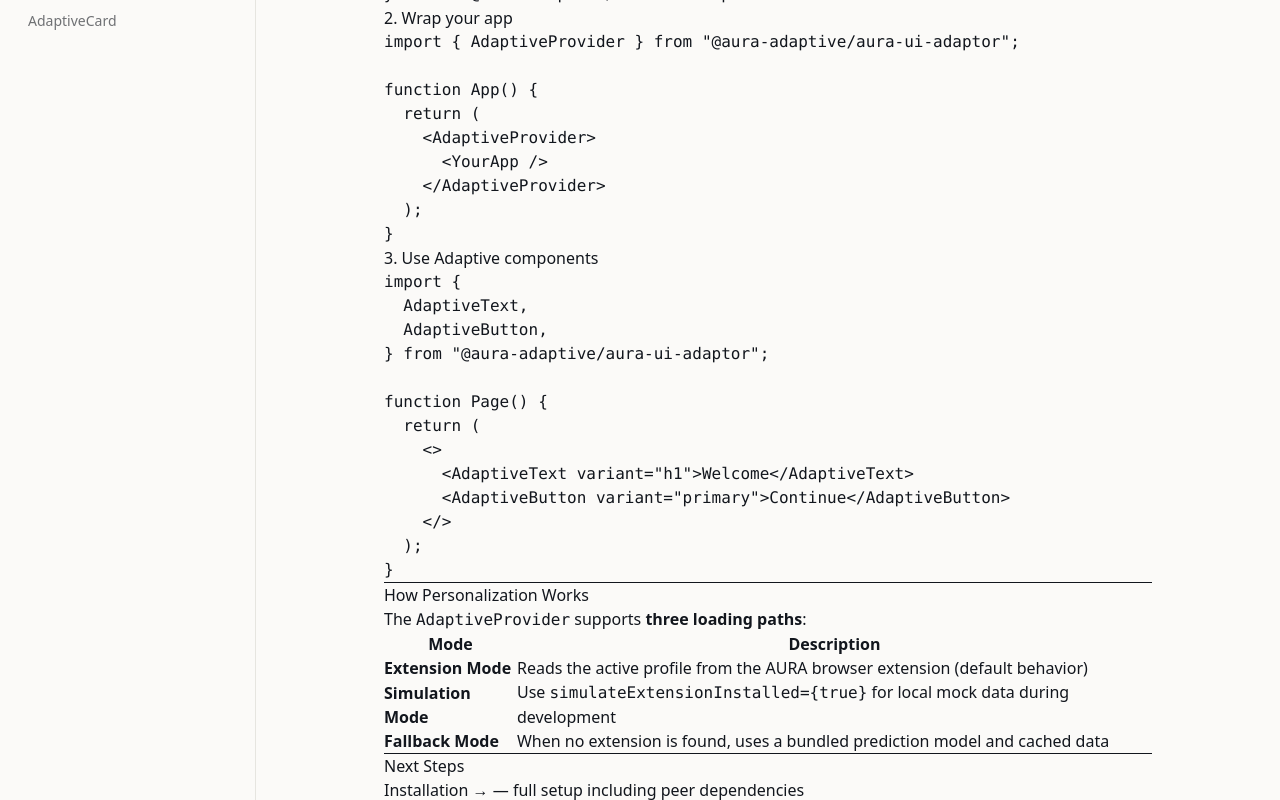
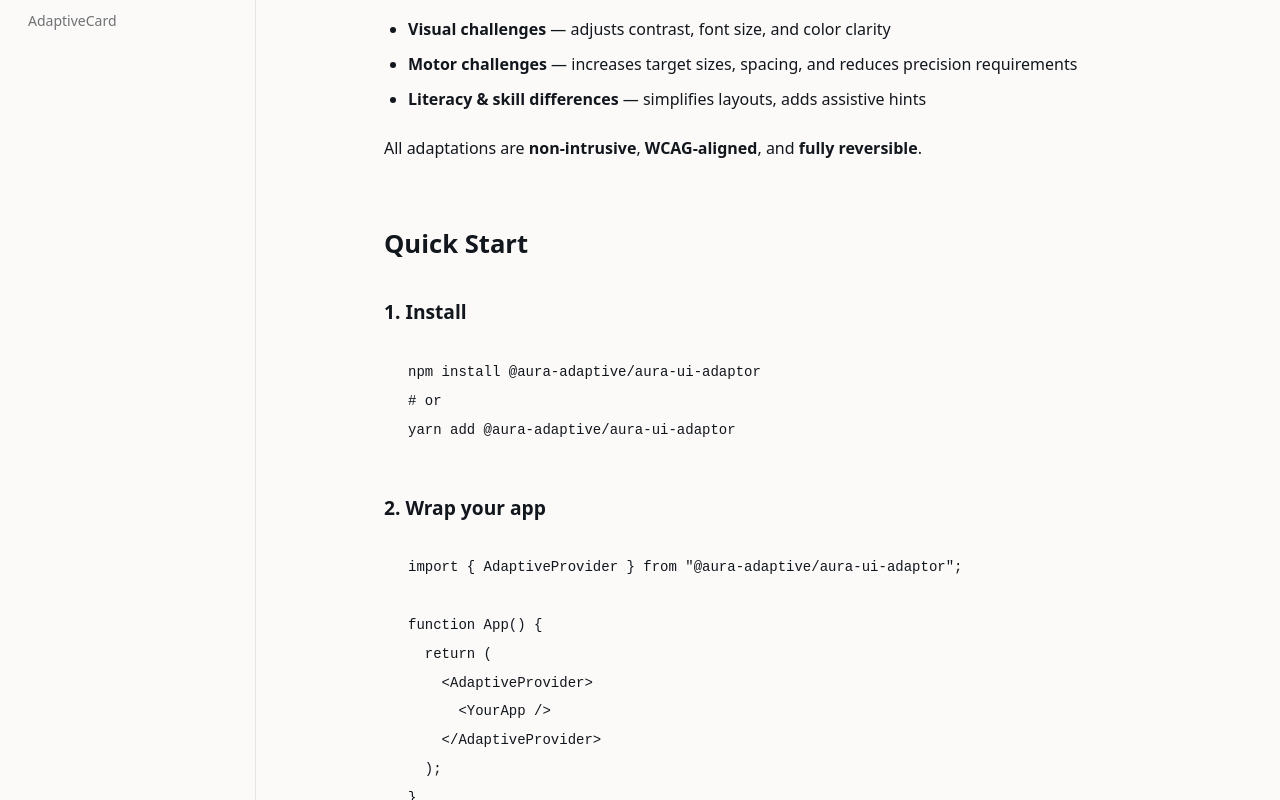
Before and after one commit to RP-25-26J-474/AURA-Website, a React (Vite) app in the folder aura-web/: page /docs/getting-started in a window 1280 px wide. Shown: the part 480-1280 px from the top of the page. Built offline with nearby package versions, Linux system fonts and the light colour scheme.

Commit message:
style: add docs-content CSS for markdown rendering in index.css

```diff
--- a/aura-web/src/index.css
+++ b/aura-web/src/index.css
@@ -107,3 +107,105 @@ html[data-theme="dark"] .glass-effect {
   background-color: rgba(0, 0, 0, 0.8); /* slate-900-ish */
   border: 1px solid rgba(255, 255, 255, 0.08);
 }
+
+/* ─── Docs Markdown Content ─────────────────────────────────── */
+.docs-content {
+  line-height: 1.8;
+  font-size: 1rem;
+}
+
+.docs-content h1,
+.docs-content h2,
+.docs-content h3,
+.docs-content h4 {
+  font-weight: 700;
+  margin-top: 2rem;
+  margin-bottom: 0.75rem;
+  line-height: 1.3;
+}
+
+.docs-content h1 { font-size: 2.25rem; margin-top: 0; }
+.docs-content h2 { font-size: 1.6rem; padding-bottom: 0.5rem; border-bottom: 1px solid oklch(var(--b3)); }
+.docs-content h3 { font-size: 1.2rem; }
+.docs-content h4 { font-size: 1rem; }
+
+.docs-content p { margin-bottom: 1.25rem; }
+
+.docs-content a { color: oklch(var(--p)); text-decoration: none; }
+.docs-content a:hover { text-decoration: underline; }
+
+.docs-content ul, .docs-content ol {
+  padding-left: 1.5rem;
+  margin-bottom: 1.25rem;
+}
+.docs-content li { margin-bottom: 0.4rem; }
+.docs-content ul li { list-style-type: disc; }
+.docs-content ol li { list-style-type: decimal; }
+
+/* Inline code */
+.docs-content :not(pre) > code {
+  font-family: ui-monospace, monospace;
+  font-size: 0.85em;
+  background: oklch(var(--b2));
+  color: oklch(var(--p));
+  padding: 0.15em 0.45em;
+  border-radius: 0.375rem;
+  border: 1px solid oklch(var(--b3));
+}
+
+/* Code block */
+.docs-content pre {
+  background: oklch(var(--b3));
+  border: 1px solid oklch(var(--bc) / 0.1);
+  border-radius: 0.75rem;
+  padding: 1.25rem 1.5rem;
+  overflow-x: auto;
+  margin-bottom: 1.5rem;
+}
+.docs-content pre code {
+  font-family: ui-monospace, monospace;
+  font-size: 0.875rem;
+  background: transparent;
+  border: none;
+  padding: 0;
+  color: inherit;
+}
+
+/* Tables */
+.docs-content table {
+  width: 100%;
+  border-collapse: collapse;
+  margin-bottom: 1.5rem;
+  font-size: 0.9rem;
+}
+.docs-content th, .docs-content td {
+  padding: 0.6rem 1rem;
+  text-align: left;
+  border-bottom: 1px solid oklch(var(--b3));
+}
+.docs-content th {
+  font-weight: 600;
+  font-size: 0.8rem;
+  text-transform: uppercase;
+  letter-spacing: 0.05em;
+  opacity: 0.55;
+}
+.docs-content tr:hover td { background: oklch(var(--b2)); }
+
+/* HR */
+.docs-content hr {
+  border: none;
+  border-top: 1px solid oklch(var(--b3));
+  margin: 2rem 0;
+}
+
+/* Blockquote */
+.docs-content blockquote {
+  border-left: 3px solid oklch(var(--p));
+  margin: 1.5rem 0;
+  padding: 0.75rem 1.25rem;
+  background: oklch(var(--b2));
+  border-radius: 0 0.5rem 0.5rem 0;
+  font-style: italic;
+  opacity: 0.8;
+}
```
